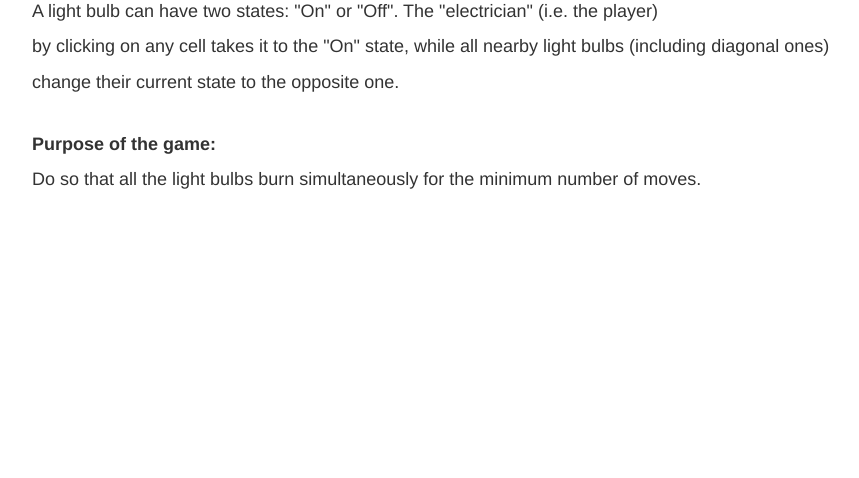
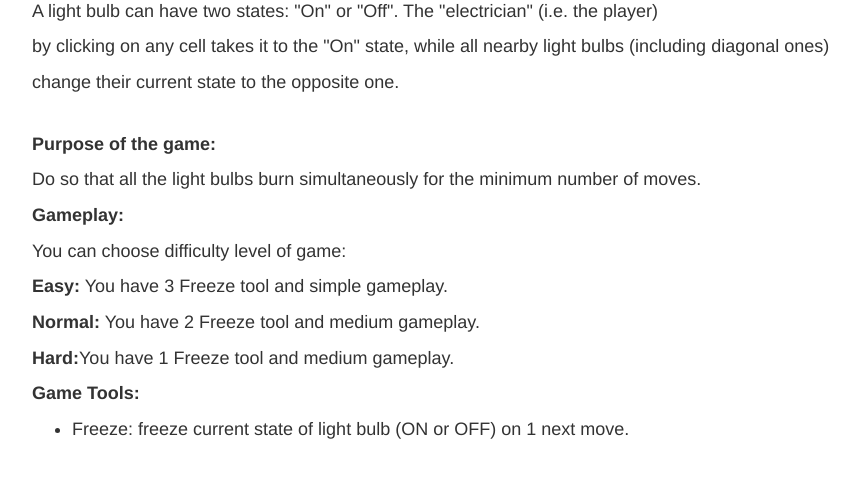
Before and after one commit to efimov82/electric, a PHP site: page /stuff/rules.php in a window 1280 px wide. Shown: the part 172-650 px from the top of the page, without its empty margins (38-897 px from the left). Run offline with PHP 8.4, Linux system fonts and the light colour scheme; some libraries are stand-ins or nearby versions.

Commit message:
edit rules page

```diff
--- a/www/rules.php
+++ b/www/rules.php
@@ -51,8 +51,20 @@
       <p>by clicking on any cell takes it to the "On" state, while all nearby light bulbs (including diagonal ones)</p>
       <p>change their current state to the opposite one.</p>
       <br/>
-<p><strong>Purpose of the game:</strong></p>
-Do so that all the light bulbs burn simultaneously for the minimum number of moves.</div>
+      <p><strong>Purpose of the game:</strong></p>
+      <p>Do so that all the light bulbs burn simultaneously for the minimum number of moves.</p>
+
+      <p><strong>Gameplay:</strong></p>
+      <p>You can choose difficulty level of game:</p>
+      <p><strong>Easy:</strong> You have 3 Freeze tool and simple gameplay.</p>
+      <p><strong>Normal:</strong> You have 2 Freeze tool and medium gameplay.</p>
+      <p><strong>Hard:</strong>You have 1 Freeze tool and medium gameplay.</p>
+
+      <p><strong>Game Tools:</strong></p>
+      <ul>
+        <li>Freeze: freeze current state of light bulb (ON or OFF) on 1 next move.</li>
+      </ul>
+    </div>
 </body>
 
 
```
